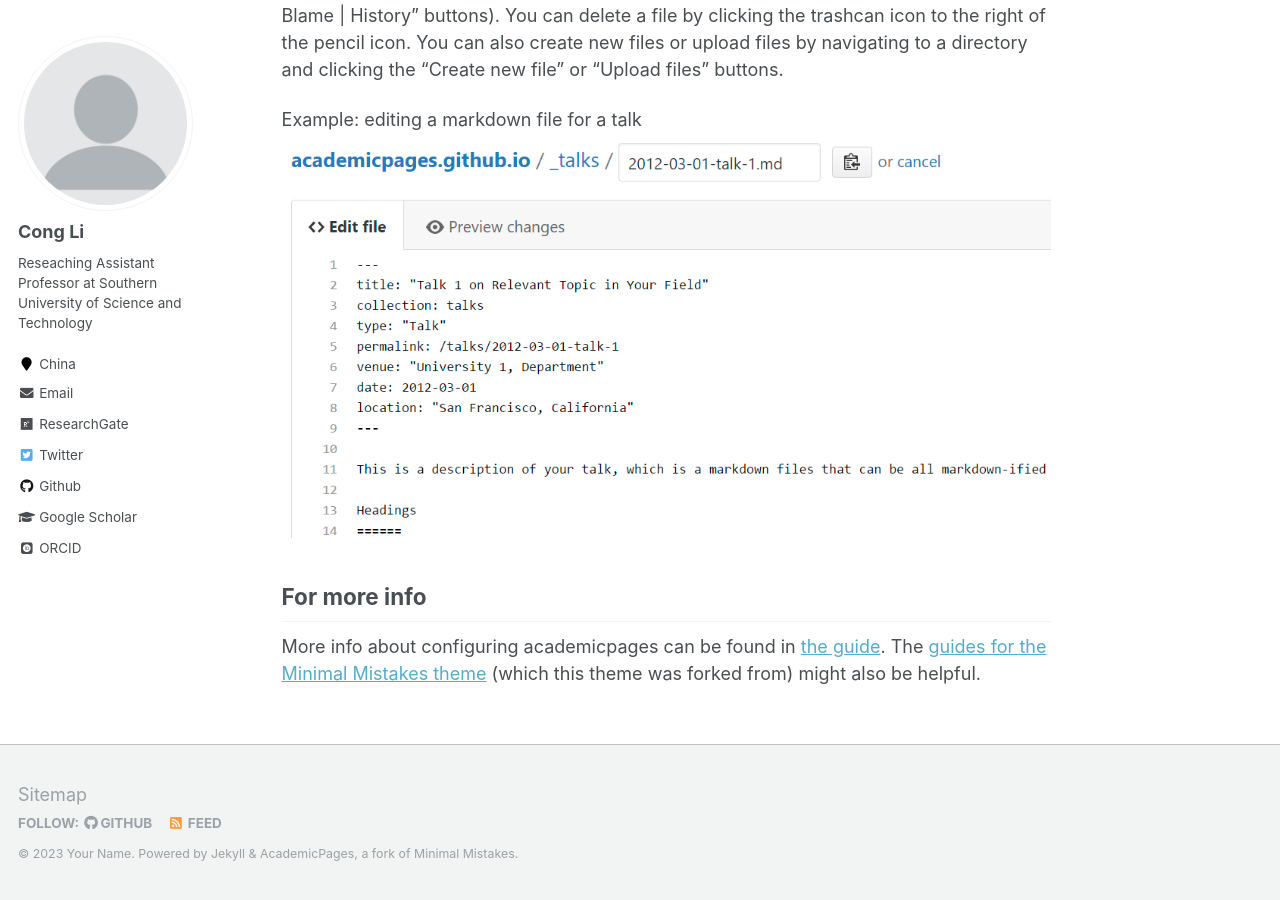
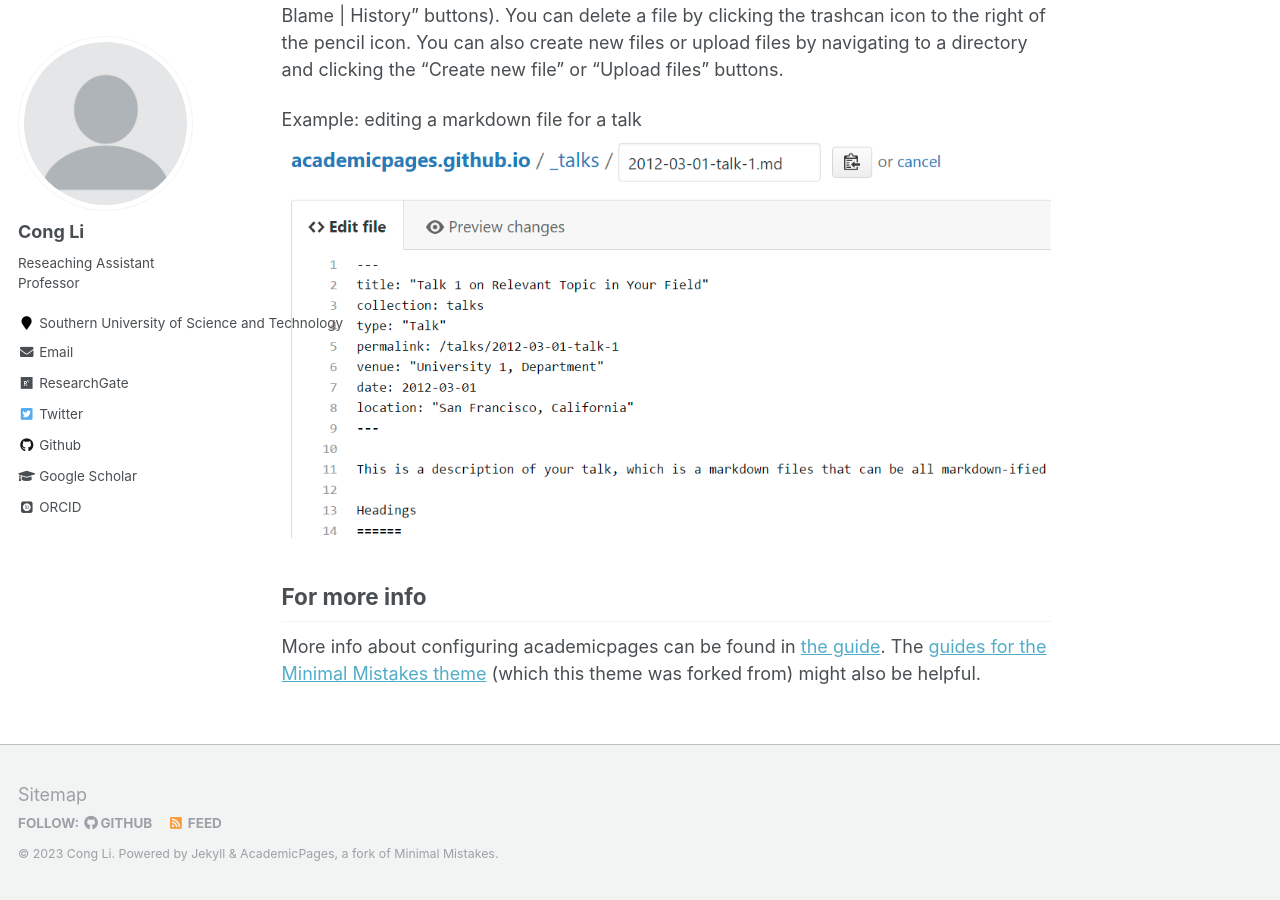
Before and after one commit to conli87/congli.github.io, a Jekyll site: the page built from _pages/about.md, in a window 1280 px wide and 900 px high, scrolled down 2521 px. Built offline with Jekyll 4.4.1, drawn with Linux system fonts in a browser that asks for light colours; some web fonts are replaced.

Commit message:
test modification

```diff
--- a/_config.yml
+++ b/_config.yml
@@ -7,9 +7,9 @@
 
 # Site Settings
 locale                   : "en-US"
-title                    : "Cong Li" #"Your Name / Site Title"
+title                    : " Cong Li" #"Your Name / Site Title"
 title_separator          : "-"
-name                     : &name "Your Name"
+name                     : &name "Cong Li"
 description              : &description "personal description"
 url                      : https://academicpages.github.io # the base hostname & protocol for your site e.g. "https://mmistakes.github.io"
 baseurl                  : "" # the subpath of your site, e.g. "/blog"
@@ -80,10 +80,10 @@ analytics:
 
 # Site Author
 author:
-  name             : "Cong Li"
+  name             : "   Cong Li  "
   avatar           : "profile.png"
-  bio              : "Reseaching Assistant Professor at Southern University of Science and Technology" #"Your biography for the left-hand sidebar"
-  location         : "China" #"Location"
+  bio              : "Reseaching Assistant Professor" #"Your biography for the left-hand sidebar"
+  location         : "Southern University of Science and Technology" #"Location"
   employer         :
   #pubmed           : "https://www.ncbi.nlm.nih.gov/pubmed/?term=john+snow"
   googlescholar    : "https://scholar.google.com/citations?user=s6jCwD8AAAAJ&hl=en"
```
Also changed, not shown: 1 other file.
